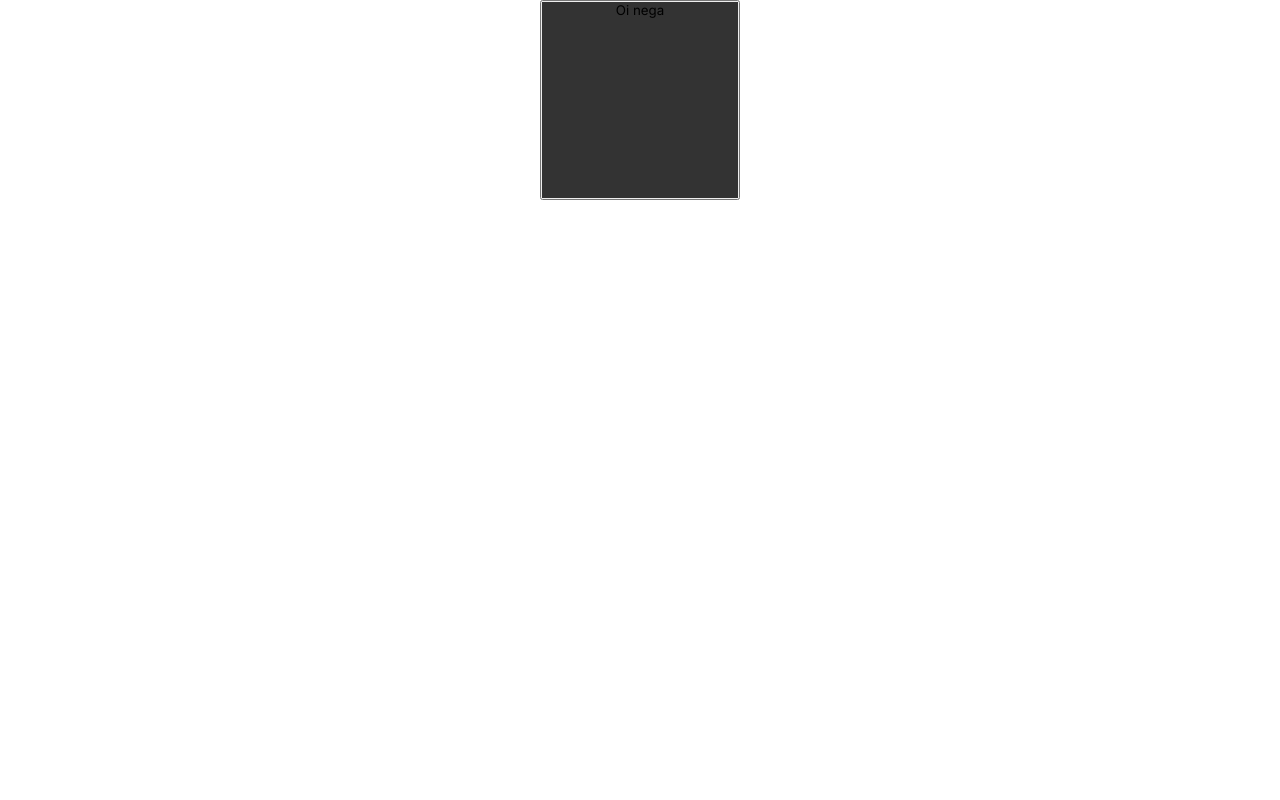
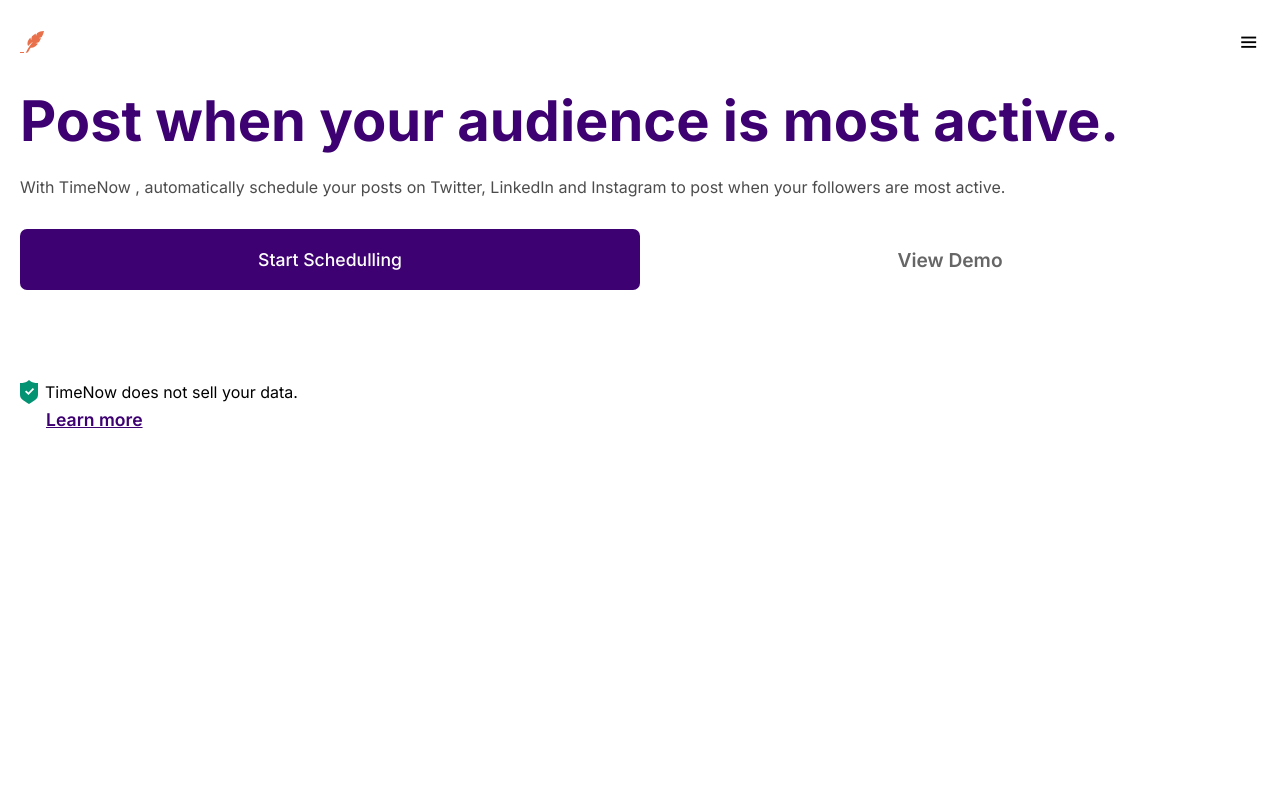
Before and after one commit to Davidealmeidac/time-now-landing, a plain HTML site: page index.html in a window 1280 px wide. Shown: the top 800 px of the page. Drawn offline with nearby package versions, Linux system fonts and the light colour scheme.

Commit message:
O nav e as primeiras sessões já foram iniciadas

```diff
--- a/index.html
+++ b/index.html
@@ -1,5 +1,6 @@
 <!DOCTYPE html>
 <html lang="en">
+
 <head>
     <meta charset="UTF-8">
     <meta name="viewport" content="width=device-width, initial-scale=1.0">
@@ -7,16 +8,54 @@
     <link href='https://unpkg.com/boxicons@2.1.4/css/boxicons.min.css' rel='stylesheet'>
     <title>TimeNow | Davi de Almeida</title>
 </head>
+
 <body>
 
-    <button>
-        <div class="btn1">
-            Oi nega
-        </div>
-        <div class="btn2">
-            Oi nega
-        </div>
-    </button>
+    <div class="container">
+        <header>
+            <div class="logo-container">
+                <svg width="24" height="22" viewBox="0 0 24 22" fill="none" xmlns="http://www.w3.org/2000/svg">
+                    <path
+                        d="M18.009 12.3886C16.238 14.7966 13.61 17.1716 10.65 16.7846C9.849 17.9036 8.955 19.4666 7.962 21.2806L5.666 22.0006C7.609 18.2106 10.203 14.0196 12.986 10.8346C11.781 11.6196 9.801 13.3076 8.078 15.0876C6.524 11.8416 8.163 8.83461 10.536 6.53961C10.469 7.62061 10.949 8.60761 11.308 9.11461C11.246 8.21061 11.352 6.59461 12.012 5.19461C13.335 4.07861 14.504 3.27461 15.841 2.57261C15.624 3.36361 15.808 4.31161 16.063 4.90361C16.179 4.08361 16.666 2.53561 17.23 1.89361C18.897 0.818614 21.365 -0.0423855 24 0.00161449C23.709 1.62461 22.857 4.25961 21.706 5.89461C20.777 6.49161 19.549 6.84061 18.569 7.00961C19.38 7.23761 20.288 7.30262 21.078 7.24462C20.503 8.45162 19.921 9.55561 19.039 10.9106C17.823 11.5896 16.269 11.8886 15.207 11.9456C15.95 12.3346 17.304 12.5626 18.009 12.3886ZM4 21.0006H0V22.0006H4V21.0006Z"
+                        fill="#E8704A" />
+                </svg>
+            </div>
+            <div class="menu">
+                <div class="menu-icon">
+                    <i class='bx bx-menu'></i>
+                </div>
+            </div>
+        </header>
+        <main>
+            <section class="introduction">
+                <h1>Post when your audience is most active.</h1>
+                <p>With TimeNow , automatically schedule your posts on Twitter, LinkedIn and Instagram to post when your
+                    followers are most active.</p>
+                <div class="btns">
+                    <button class="start">
+                        Start Schedulling
+                    </button>
+                    <button class="view">
+                        View Demo
+                    </button>
+                </div>
+                <div class="privacy-msg">
+                    <p><svg width="18" height="24" viewBox="0 0 18 24" fill="none" xmlns="http://www.w3.org/2000/svg">
+                            <path
+                                d="M9 0C5.629 2.866 3.516 3 0 3V14.535C0 19.138 3.203 20.339 9 24C14.797 20.339 18 19.138 18 14.535V3C14.484 3 12.371 2.866 9 0ZM8.452 15L5 11.638L6.237 10.399L8.452 12.522L12.834 8.047L14.072 9.285L8.452 15Z"
+                                fill="#049372" />
+                        </svg>
+                        TimeNow does not sell your data.
+                    </p>
+                    <a href="#">Learn more</a>
+                </div>
+            </section>
+            <section class="image">
+                <img src="Assets/Mockup.png" alt="">
+            </section>
+        </main>
+    </div>
 
 </body>
+
 </html>
--- a/styles/index.css
+++ b/styles/index.css
@@ -7,32 +7,106 @@
     font-family: 'Inter', sans-serif;
 }
 
-
-button {
-    margin: auto;
-    display: flex;
-    position: relative;
-    width: 200px;
-    height: 200px;
-    overflow: hidden;
+.container {
+    width: 100%;
+    height: 100%;
 }
 
-.btn1 {
-    width: 100%;
-    height: 100%;
-    background-color: #333;
+header {
+    padding: 30px 20px;
+    display: flex;
+    justify-content: space-between;
+    align-items: center;
 }
 
-.btn2 {
-    width: 100%;
-    height: 100%;
-    position: absolute;
-    background-color: purple;
-    left: -250px;
-    transition: left .4s;
+.menu-icon {
+    font-size: 1.4em;
+    font-weight: 600;
 }
 
-button:hover .btn2 {
-    left: 0;
+main .introduction {
+    display: flex;
+    flex-direction: column;
+    padding:  0 20px;
+    height: calc(100vh - 87px);
+}
 
+.introduction h1 {
+    font-size: 3.5em;
+    color: rgb(61, 1, 113);
+    margin-bottom: 20px;
 }
+
+.introduction > p {
+    line-height: 1.5em;
+    color: rgba(0, 0, 0, 0.7);
+    text-align: justify;
+}
+
+.btns {
+    display: flex;
+    align-items: center;
+    justify-content: space-between;
+    margin: 30px 0;
+}
+
+.btns .start {
+    background-color: rgb(61, 1, 113);
+    border: none;
+    border-radius: 7px;
+    padding: 20px;
+    color: #fff;
+    width: 50%;
+    font-size: 1.1em;
+    font-weight: 500;
+}
+
+.btns .view {
+    border: none;
+    background-color: #fff;
+    font-size: 1.2em;
+    width: 50%;
+    font-weight: 600;
+    color: #666;
+    cursor: pointer;
+
+    transition: color .2s;
+}
+
+.view:hover {
+    color: rgb(61, 1, 113);
+}
+
+.privacy-msg {
+    display: flex;
+    flex-direction: column;
+    margin-top: 60px;
+}
+
+.privacy-msg p {
+    display: flex;
+    align-items: center;
+    gap: 7px;
+    margin-bottom: 5px;
+}
+
+.privacy-msg a {
+    color: rgb(61, 1, 113);
+    margin-left: 26px;
+    font-weight: 600;
+    font-size: 1.1em;
+}
+
+.image {
+    height: 80vh;
+    margin-top: 30px;
+    display: flex;
+    justify-content: center;
+    align-items: center;
+    padding: 40px;
+    background-color: rgb(0, 183, 255);
+}
+
+.image img {
+    max-height: 100%;
+}
```
